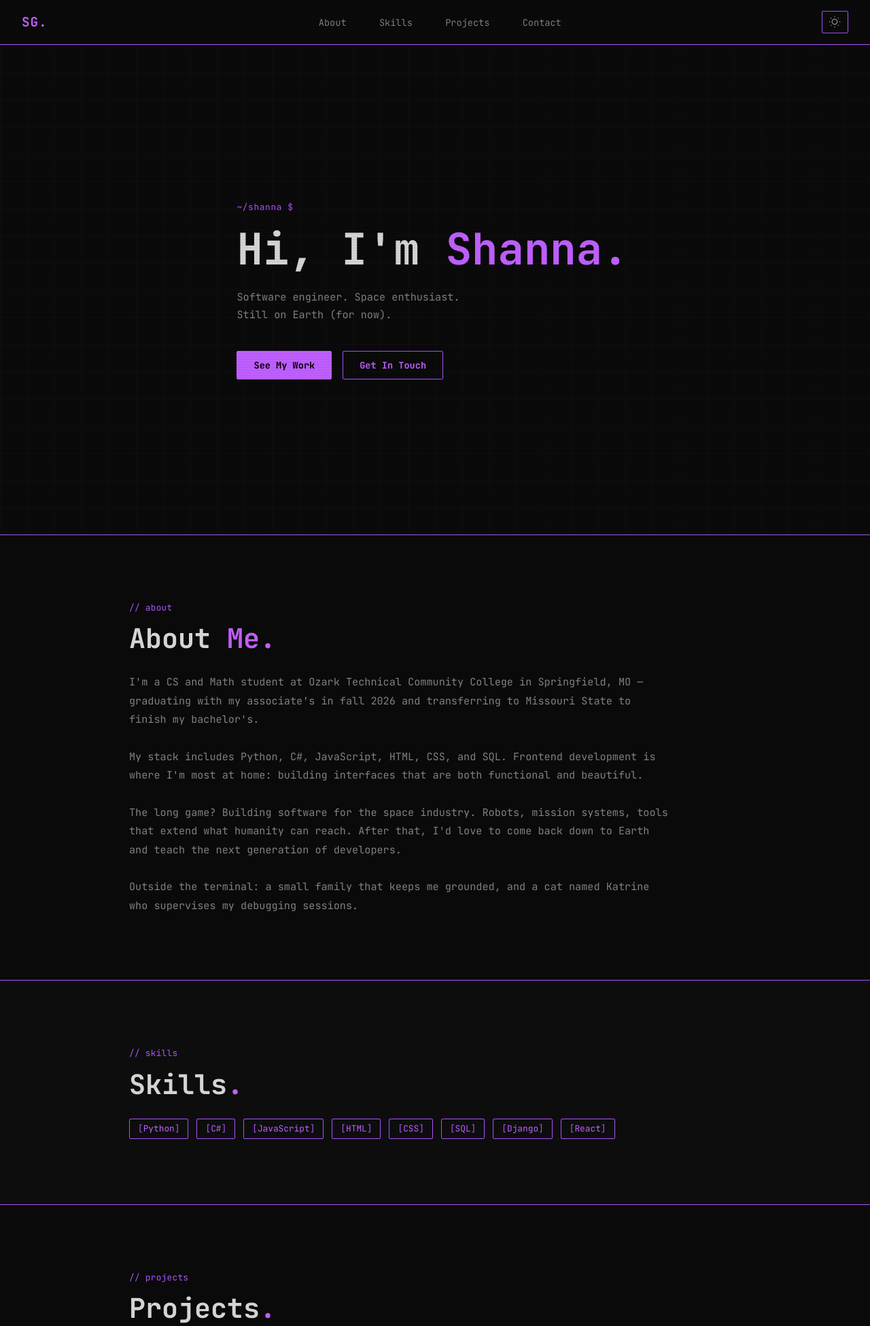
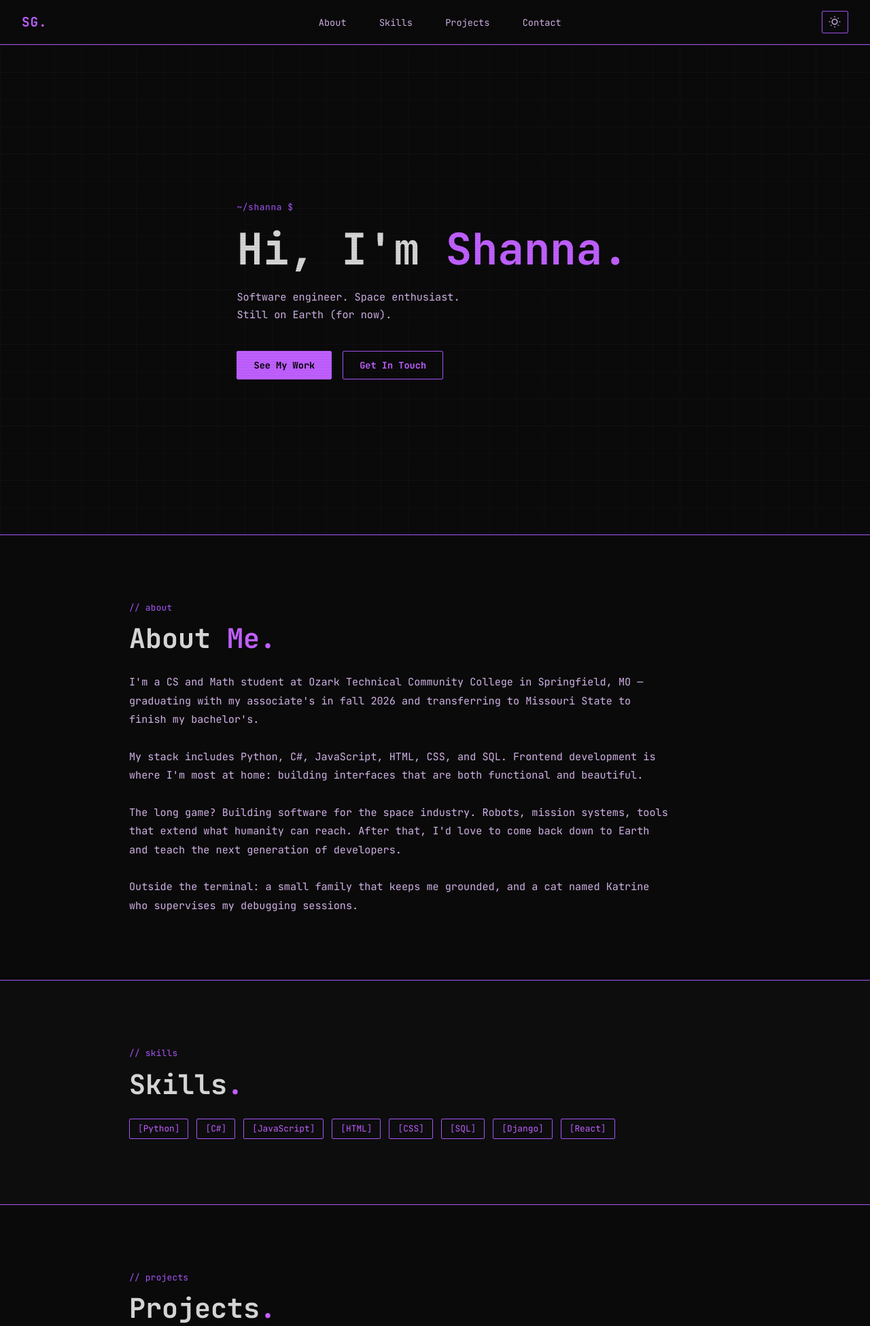
Before and after one commit to GravesSoftwareDev/portfolio, a Django app: page / in a window 1280 px wide. Shown: the top 1950 px of the page at 68% size. Run offline with Django 5.2, Linux system fonts and the light colour scheme.

Commit message:
Adjusted colors for contrast

```diff
--- a/portfolio_site/static/css/main.css
+++ b/portfolio_site/static/css/main.css
@@ -5,7 +5,7 @@
     --bg-card: #111111;
     --bg-section-alt: #0D0D0D;
     --text-light: #D4D4D4;
-    --text-muted: #808080;
+    --text-muted: #cfb1e4;
     --accent: #BF5FFF;
     --accent-dim: #A855F7;
     --accent-secondary: #00E5FF;
```
